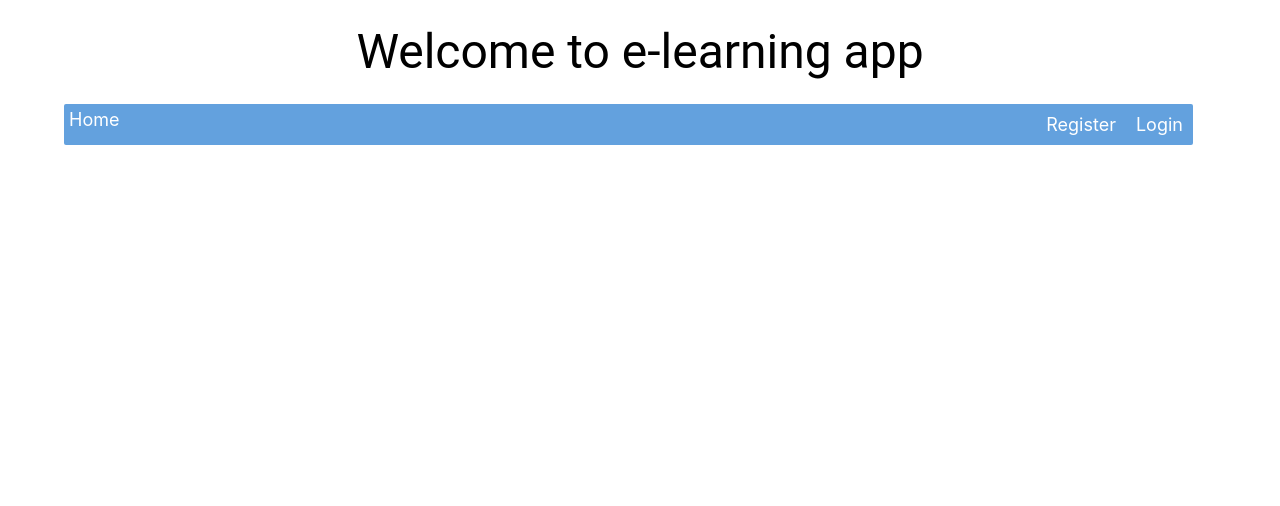
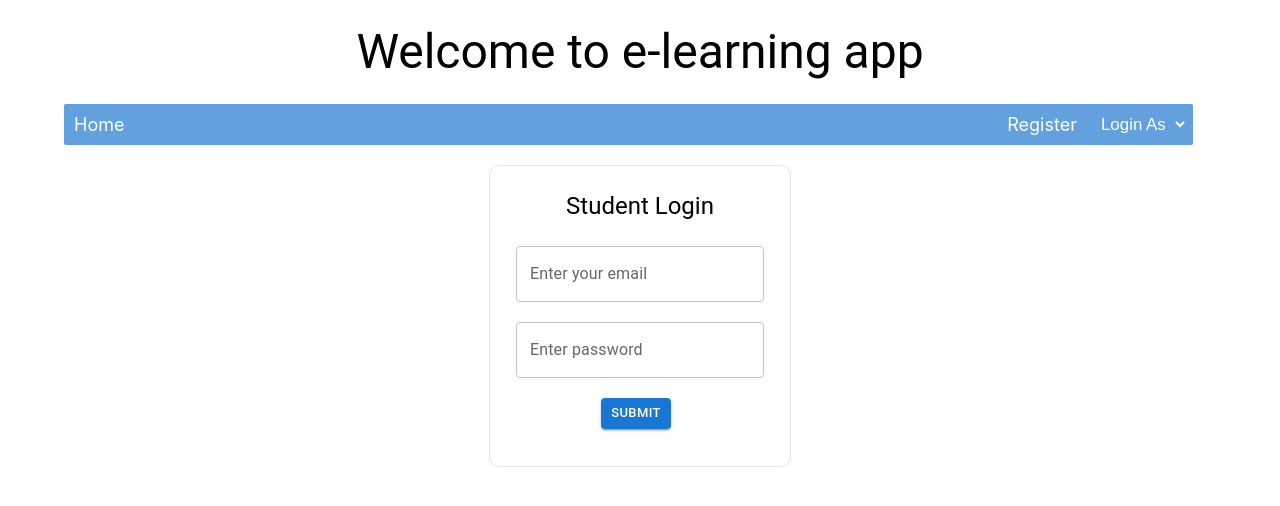
Before and after one commit to Shruthi-SP/e-learning-app, a React (Create React App) app: page /student/login in a window 1280 px wide. Shown: the top 506 px of the page. Built offline with nearby package versions, Linux system fonts and the light colour scheme.

Commit message:
added login dropdown and student login

```diff
--- a/package.json
+++ b/package.json
@@ -11,6 +11,7 @@
     "@testing-library/react": "^12.1.2",
     "@testing-library/user-event": "^13.5.0",
     "axios": "^0.25.0",
+    "jwt-decode": "^3.1.2",
     "react": "^17.0.2",
     "react-dom": "^17.0.2",
     "react-redux": "^7.2.6",
--- a/src/actions/usersAction.js
+++ b/src/actions/usersAction.js
@@ -57,6 +57,7 @@ export const asyncLoginUser = (formData, redirect) => {
                         footer: ''
                     })
                     localStorage.setItem('token', result.token)
+                    localStorage.setItem('role', 'Admin')
                     dispatch(asyncGetUser())
                     redirect()
                 }
--- a/src/components/Navbar.js
+++ b/src/components/Navbar.js
@@ -12,10 +12,34 @@ import AddAdmin from "./admin/AddAdmin"
 import Home from "./admin/Home"
 import AddStudent from "./students/AddStudent"
 import StudentsList from "./students/StudentsList"
+import StudentLogin from "./students/StudentLogin"
+import StudentAccount from "./students/StudentAccount"
+import { asyncGetStudent } from "../actions/studentsAction"
+import jwtDecode from "jwt-decode"
 
 const Navbar = (props) => {
     const [userLoggedIn, setUserLoggedIn] = useState(false)
     const [admin, setAdmin] = useState(false)
+    const [login, setLogin] = useState('')
+
+    const dispatch = useDispatch()
+    useEffect(() => {
+        if (localStorage.token) {
+            const role = localStorage.getItem('role')
+            console.log('role', role)
+            if(role==='Student'){
+                const id = jwtDecode(localStorage.getItem('token'))._id
+                console.log(login, localStorage.role, id)
+                dispatch(asyncGetStudent(id))
+                setLogin('Student')
+            }
+            else if(role==='Admin'){
+                console.log(login, localStorage.role)
+                dispatch(asyncGetUser())
+                setLogin('Admin')
+            }
+        }
+    }, [])
 
     const user = useSelector(state => {
         return state.user
@@ -30,13 +54,11 @@ const Navbar = (props) => {
         }
     }, [user])
 
-    const dispatch = useDispatch()
-
-    useEffect(() => {
-        if (localStorage.token) {
-            dispatch(asyncGetUser())
-        }
-    }, [])
+    const handleLogin = (e) => {
+        const value = e.target.value
+        setLogin(value)
+        value === 'Admin' ? props.history.push('/admin/login') : value === 'Student' ? props.history.push('/student/login') : props.history.push('/')
+    }
 
     const handleLogout = () => {
         localStorage.clear()
@@ -52,6 +74,7 @@ const Navbar = (props) => {
         })
         setUserLoggedIn(false)
         setAdmin(false)
+        setLogin('')
     }
 
     return (
@@ -61,13 +84,16 @@ const Navbar = (props) => {
                     <Grid container direction="row" sx={{ mt: 1, mb: 1 }} style={{ borderRadius: '2px', backgroundColor: '#63A1DE', width: '98%' }}>
 
                         <Grid item xs sx={{ display: "flex", justifyContent: "flex-start", }} >
-
-                            <Link style={{ margin: '5px', textDecoration: 'none', fontSize: '18px', color: 'white' }} to='/admin/account'>Account</Link>
-
                             {
                                 admin && <>
+                                    <Link style={{ margin: '5px', textDecoration: 'none', fontSize: '18px', color: 'white' }} to='/admin/account'>Account</Link>
                                     <Link style={{ margin: '5px', textDecoration: 'none', fontSize: '18px', color: 'white' }} to='/admin/students'>Register-Student</Link>
                                     <Link style={{ margin: '5px', textDecoration: 'none', fontSize: '18px', color: 'white' }} to='/admin/allStudents'>Students</Link>
+                                </>
+                            }
+                            {
+                                !admin && <>
+                                    <Link style={{ margin: '5px', textDecoration: 'none', fontSize: '18px', color: 'white' }} to='/student/account'>Account</Link>
                                 </>
                             }
                         </Grid>
@@ -79,14 +105,19 @@ const Navbar = (props) => {
                     </Grid> : <Grid container direction="row" sx={{ mt: 1, mb: 1 }} style={{ borderRadius: '2px', backgroundColor: '#63A1DE', width: '98%' }}>
 
                         <Grid item xs sx={{ display: "flex", justifyContent: "flex-start", }}>
-                            <Link style={{ margin: '5px', textDecoration: 'none', fontSize: '18px', color: 'white' }} to='/'>Home</Link>
+                            <Link style={{ margin: '5px', padding: '5px', textDecoration: 'none', fontSize: '18px', color: 'white'}} to='/'>Home</Link>
                         </Grid>
 
                         <Grid item sx={{ display: "flex", justifyContent: "flex-end" }}>
 
-                            <Link style={{ margin: '10px', justifyContent: 'end', textDecoration: 'none', fontSize: '18px', color: 'white' }} to='/admin/register'> Register</Link>
+                            <Link style={{ margin: '5px', padding: '5px', justifyContent: 'end', textDecoration: 'none', fontSize: '18px', color: 'white'}} to='/admin/register'> Register</Link>
 
-                            <Link style={{ margin: '10px', justifyContent: 'end', textDecoration: 'none', fontSize: '18px', color: 'white' }} to='/admin/login'>Login</Link>
+                            {/* <Link style={{ margin: '10px', justifyContent: 'end', textDecoration: 'none', fontSize: '18px', color: 'white' }} to='/admin/login'>Login</Link> */}
+                            <select style={{ margin: '5px', padding: '5px', justifyContent: 'end', backgroundColor: '#63A1DE', border:'0px', fontSize: '16.9px', color: 'white' }} value={login} onChange={handleLogin}>
+                                <option style={{border:'0px'}}>Login As</option>
+                                <option style={{border:'0px'}} value="Admin">Admin</option>
+                                <option value="Student">Student</option>
+                            </select>
 
                         </Grid>
 
@@ -98,9 +129,13 @@ const Navbar = (props) => {
             <Route path='/admin/login' render={(props) => {
                 return <Login {...props} />
             }}></Route>
+            <Route path='/student/login' render={(props) => {
+                return <StudentLogin {...props} />
+            }}></Route>
             <PrivateRoute path='/admin/account' component={Account} />
             <PrivateRoute path='/admin/students' component={AddStudent} />
             <PrivateRoute path='/admin/allStudents' component={StudentsList} />
+            <PrivateRoute path='/student/account' component={StudentAccount} />
         </div>
     )
 }
--- a/src/components/helper/PrivateRoute.js
+++ b/src/components/helper/PrivateRoute.js
@@ -6,7 +6,7 @@ const PrivateRoute = ({component: Component, ...rest}) => {
             return localStorage.getItem('token') ? (
                 <Component {...props} />
             ) : (
-                <Redirect to={{pathname: '/admin/login'}} />
+                <Redirect to={{pathname: '/'}} />
             )
         }}
         />
--- /dev/null
+++ b/src/components/students/StudentAccount.js
@@ -0,0 +1,43 @@
+import { Button } from "@mui/material"
+import { useEffect, useState } from "react"
+import { useDispatch, useSelector } from "react-redux"
+import { asyncGetStudent } from "../../actions/studentsAction"
+import jwtDecode from "jwt-decode"
+
+const StudentAccount = (props) => {
+
+    //const [student, setStudent] = useState({})
+
+    // var token = localStorage.getItem('token')
+    // var decoded = jwtDecode(token);
+    // console.log(decoded);
+
+    // const getStudent = (obj) => {
+    //     setStudent(obj)
+    // }
+    // const dispatch = useDispatch()
+    // useEffect(() => {
+    //     dispatch(asyncGetStudent(id, getStudent))
+    // }, [])
+
+    const student = useSelector(state=>{
+        return state.user
+    })
+
+    return (
+        <div>
+            {
+                Object.keys(student).length > 0 && <>
+                    <h2>{student.name} Info</h2>
+                    <p>Name: <b>{student.name}</b></p>
+                    <p>ID: <b>{student._id}</b></p>
+                    <p>Email: <b>{student.email}</b></p>
+                    <p>Role: <b>{student.role}</b></p>
+                    <p>Number of Courses enrolled: <b>{student.courses.length}</b></p>
+                    <p>CreatedBy: <b>{student.user}</b></p>
+                </>
+            }
+        </div>
+    )
+}
+export default StudentAccount
--- /dev/null
+++ b/src/components/students/StudentLogin.js
@@ -0,0 +1,83 @@
+import { useState } from "react"
+import { useDispatch } from 'react-redux'
+import validator from 'validator'
+import { Typography, TextField, Button } from "@mui/material"
+import { asyncLoginStudent, asyncGetStudent } from "../../actions/studentsAction"
+import { setUser } from "../../actions/usersAction"
+
+const StudentLogin = (props) => {
+
+    const [email, setEmail] = useState('')
+    const [password, setPassword] = useState('')
+    const [formErr, setFormErr] = useState({})
+    const err = {}
+    const dispatch = useDispatch()
+
+    const getStudent = (obj) => {
+        console.log('getting student',obj)
+        dispatch(setUser(obj))
+    }
+
+    const getId = (obj) =>{
+        dispatch(asyncGetStudent(obj._id, getStudent))
+    }
+
+    const redirect = () => {
+        props.history.push('/student/account')
+    }
+
+    const runValidation = () => {
+        if (email.trim().length === 0) {
+            err.email = 'email required'
+        }
+        else if (!validator.isEmail(email)) {
+            err.email = 'email format is not valid'
+        }
+        if (password.trim().length === 0) {
+            err.password = 'password required'
+        }
+    }
+
+    const handleChange = (e) => {
+        const attr = e.target.name
+        const value = e.target.value
+        if (attr === 'email') {
+            setEmail(value)
+        }
+        if (attr === 'password') {
+            setPassword(value)
+        }
+    }
+
+    const handleSubmit = (e) => {
+        e.preventDefault()
+        runValidation()
+        if (Object.keys(err).length === 0) {
+            const formData = {
+                email: email,
+                password: password,
+            }
+            dispatch(asyncLoginStudent(formData, getId, redirect))
+        }
+        else {
+            setFormErr(err)
+        }
+    }
+
+    return <div style={{ width:'300px', height: '300px', margin:'20px auto', textAlign: 'center', border: '1px solid rgba(0, 0, 0, 0.1)', borderRadius:'10px'}}>
+        <Typography variant="h5" sx={{ m:3 }}>Student Login</Typography>
+        <form onSubmit={handleSubmit}>
+
+            <TextField label='Enter your email' variant='outlined' type='text' name='email' value={email} onChange={handleChange}></TextField><br />
+            {formErr.email && <span style={{ color: 'red' }}>{formErr.email}</span>}<br />
+
+            <TextField label='Enter password' variant='outlined' type='password' name='password' value={password} onChange={handleChange} ></TextField> <br />
+            {formErr.password && <span style={{ color: 'red' }}>{formErr.password}</span>}<br />
+
+            <Button sx={{ mr: 1 }} type="submit" variant="contained" color="primary" size="small">Submit</Button>
+
+        </form>
+    </div>
+
+}
+export default StudentLogin
```
Also changed, not shown: src/actions/studentsAction.js (+13 -3 lines), 1 other file (tests, documents, lock files or other folders).
